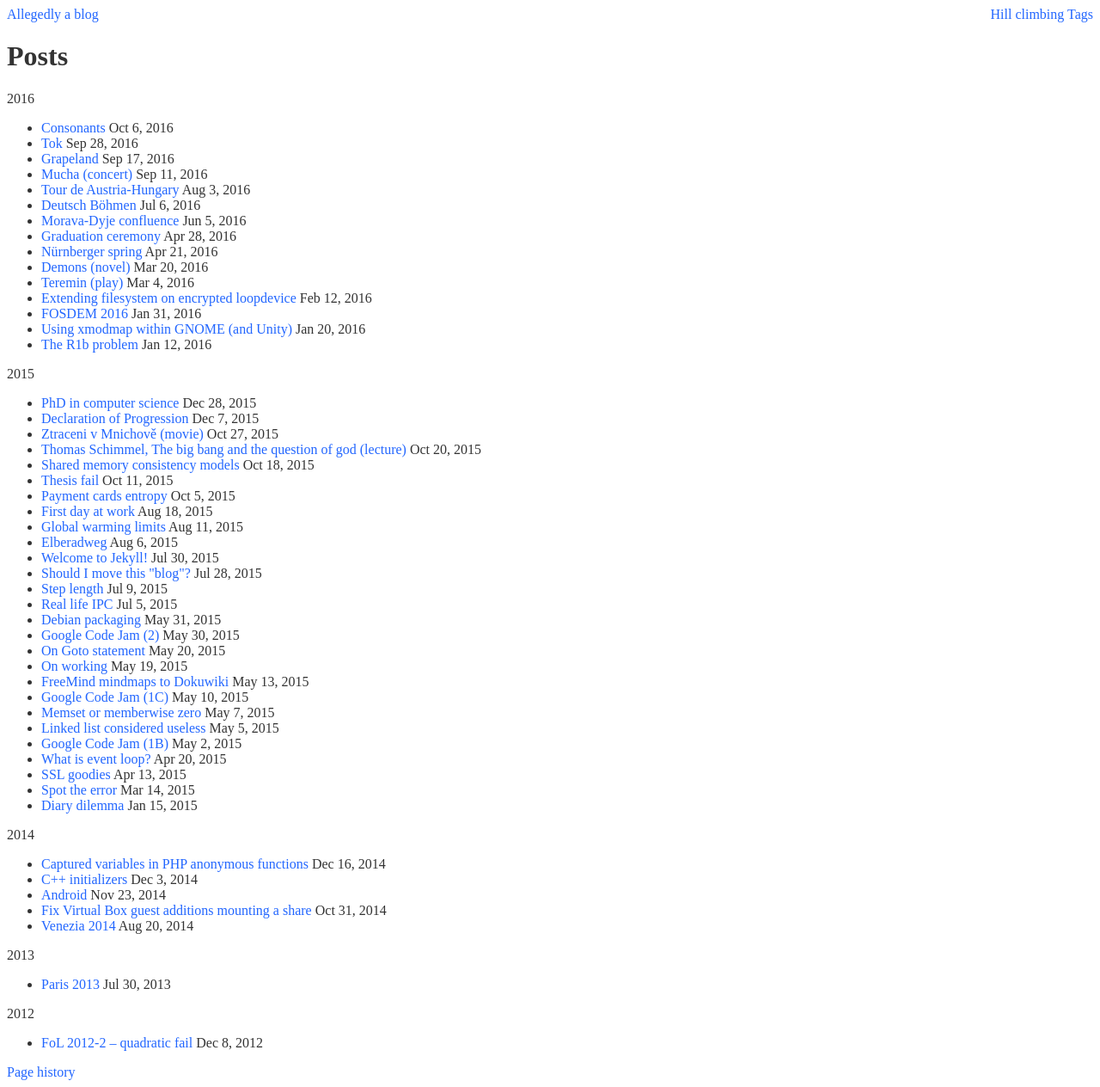
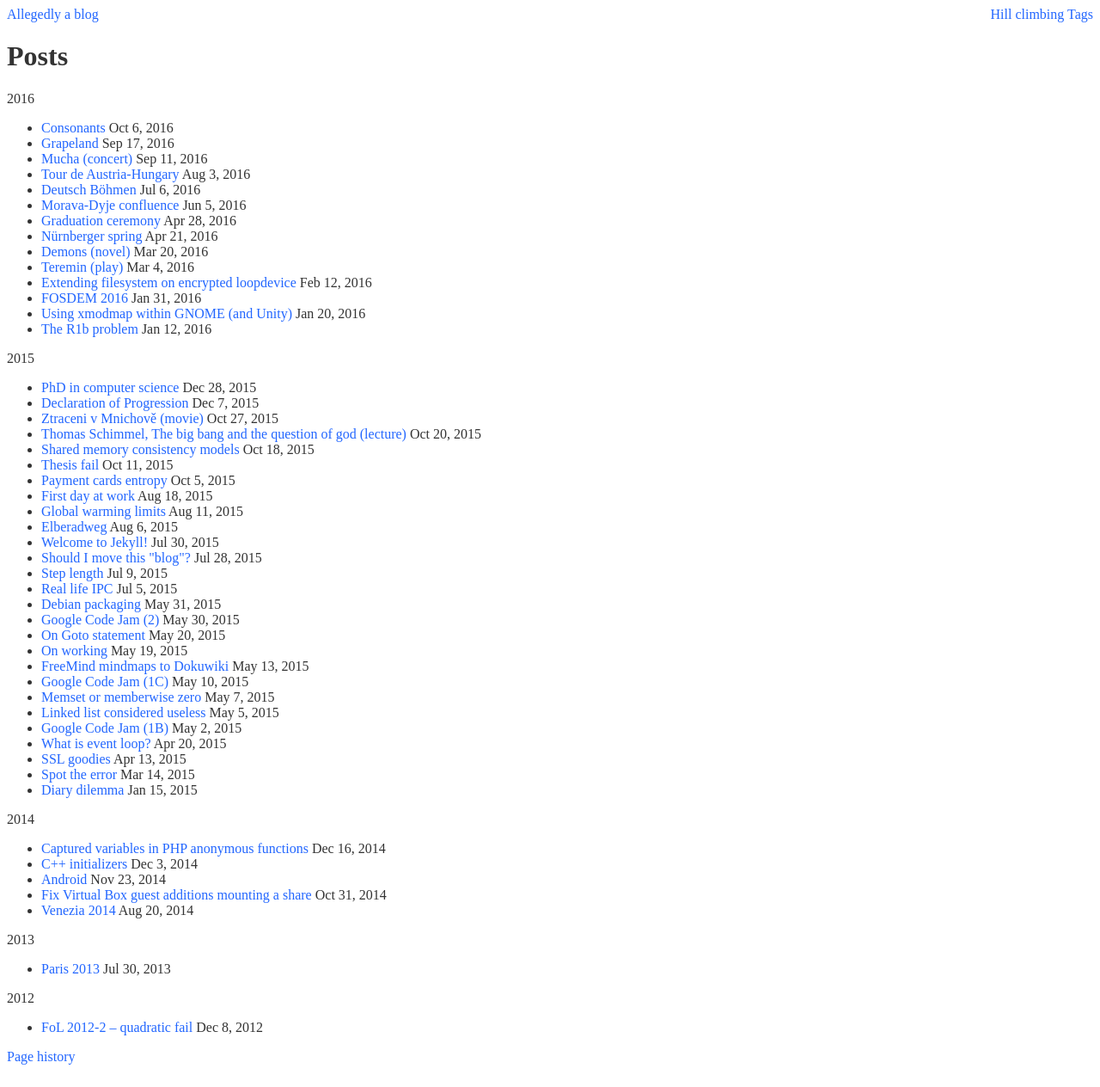
Before and after one commit to Werkov/Werkov.github.io, a Jekyll site: the page built from index.html, in a window 1280 px wide. Shown: the whole page at 86% size. Built offline with Jekyll 4.4.1, drawn with Linux system fonts in a browser that asks for light colours.

Commit message:
Support hidden posts

```diff
--- a/index.html
+++ b/index.html
@@ -6,6 +6,9 @@ layout: default
 
   <h1 class="page-heading">Posts</h1>
   {% for post in site.posts %}
+      {% if post.hidden %}
+      {% continue %}
+      {% endif %}
       {% capture post_year %}{{ post.date | date: "%Y" }}{% endcapture %}
       {% if post_year != current_year %}
           {% unless forloop.first %}</ul>{% endunless %}
@@ -15,7 +18,7 @@ layout: default
       {% endif %}
 
           <li>
-              <a class="post-link" href="{{ post.url | prepend: site.baseurl }}">{{ post.title }}</a>
+		  <a class="post-link" href="{{ post.url | prepend: site.baseurl }}">{{ post.title }}</a>
               <span class="post-meta">{{ post.date | date: "%b %-d, %Y" }}</span>
           </li>
   {% endfor %}
```
